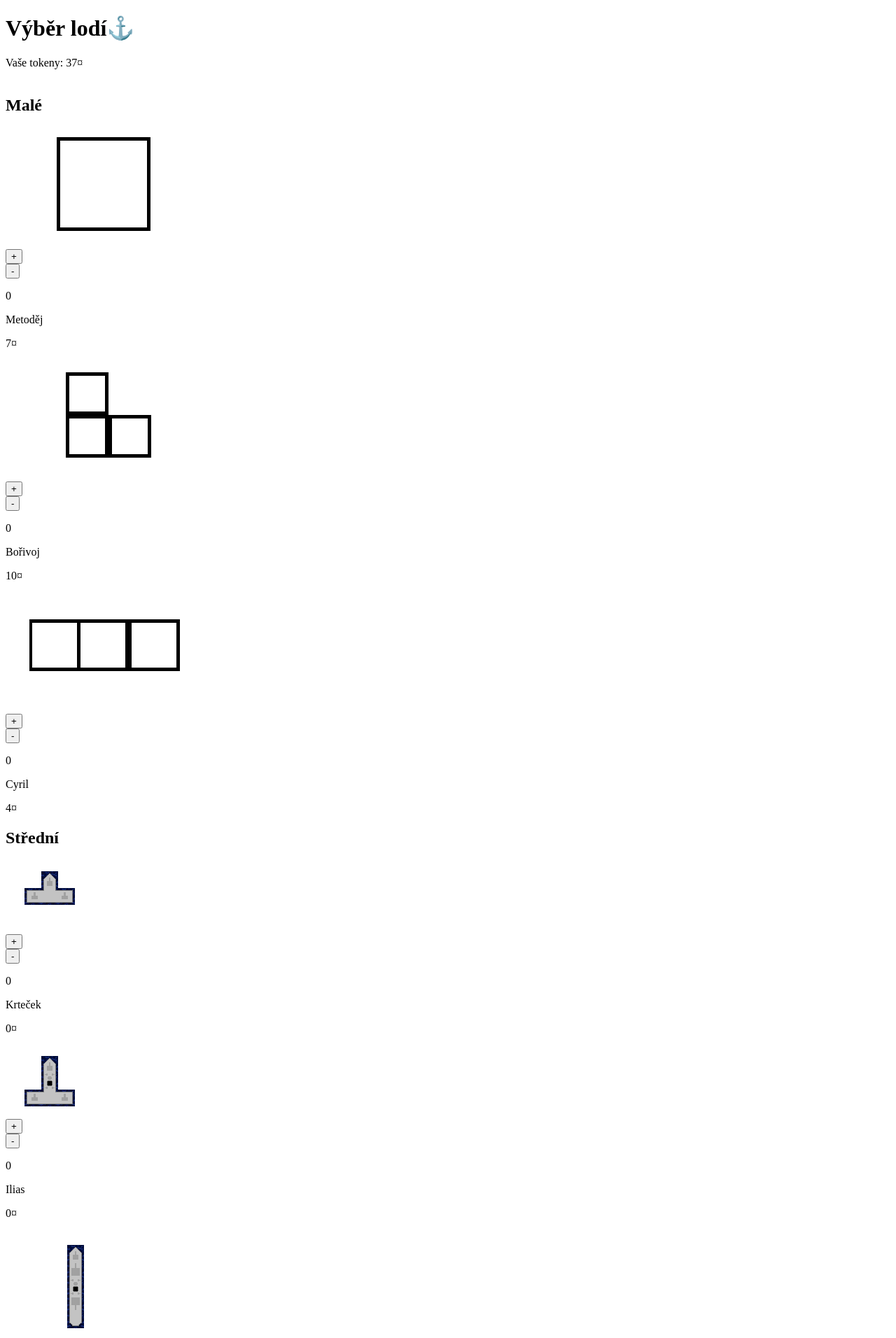
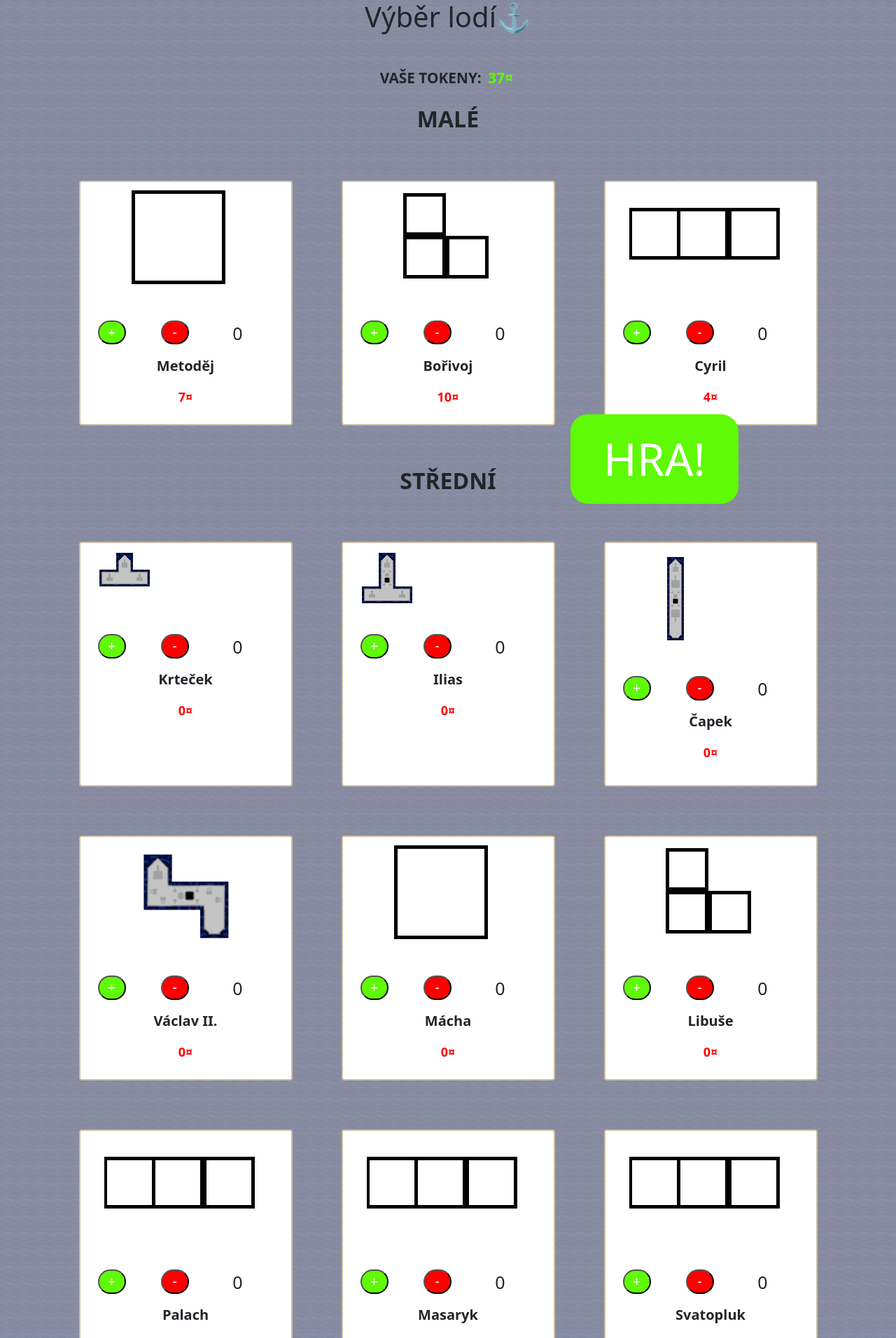
Before and after one commit to sps-trutnov-eps/projekt-2ep-lode_na_vode, an ASP.NET Core app: page / in a window 1280 px wide. Shown: the top 1912 px of the page at 70% size. Run offline with ASP.NET Core 8, Linux system fonts and the light colour scheme; style sheets or scripts are compiled from the project's sources.

Commit message:
Oprava CSS

```diff
--- a/Source/LodeNaVode/Views/Shared/_Layout.cshtml
+++ b/Source/LodeNaVode/Views/Shared/_Layout.cshtml
@@ -3,11 +3,20 @@
 <head>
     <meta charset="utf-8" />
     <meta name="viewport" content="width=device-width, initial-scale=1.0" />
+    <link rel="stylesheet" href="~/lib/bootstrap/dist/css/bootstrap.min.css" />
+    <link rel="stylesheet" href="~/css/site.css" asp-append-version="true" />
+    <link rel="stylesheet" href="~/LodeNaVode.styles.css" asp-append-version="true" />
+
     <title>@ViewData["Titulek"]</title>
 </head>
 <body>
 
-    @RenderBody()
+    <div class="container">
+        <main role="main" class="pb-3">
+            @RenderBody()
+        </main>
+    </div>
+
 
 </body>
 </html>
```
Also changed, not shown: Source/LodeNaVode/Program.cs (line endings or trailing spaces).
